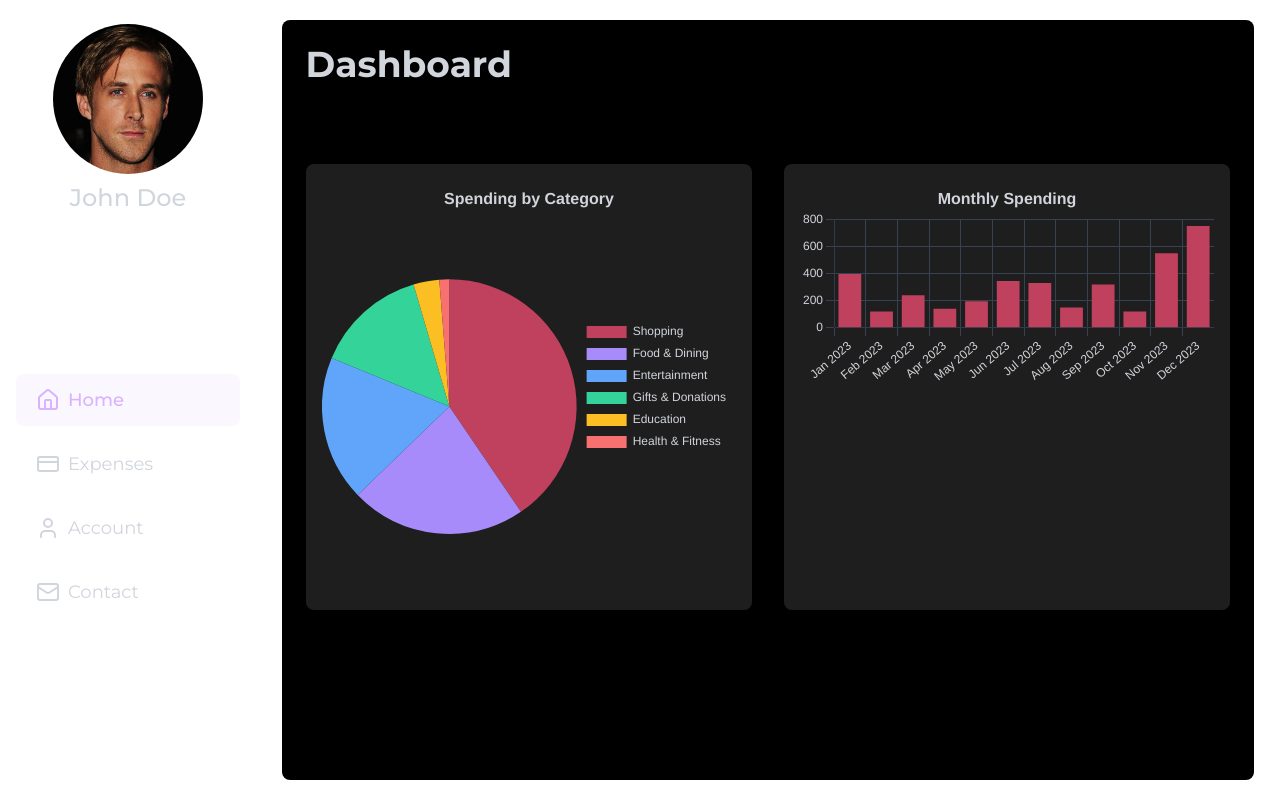
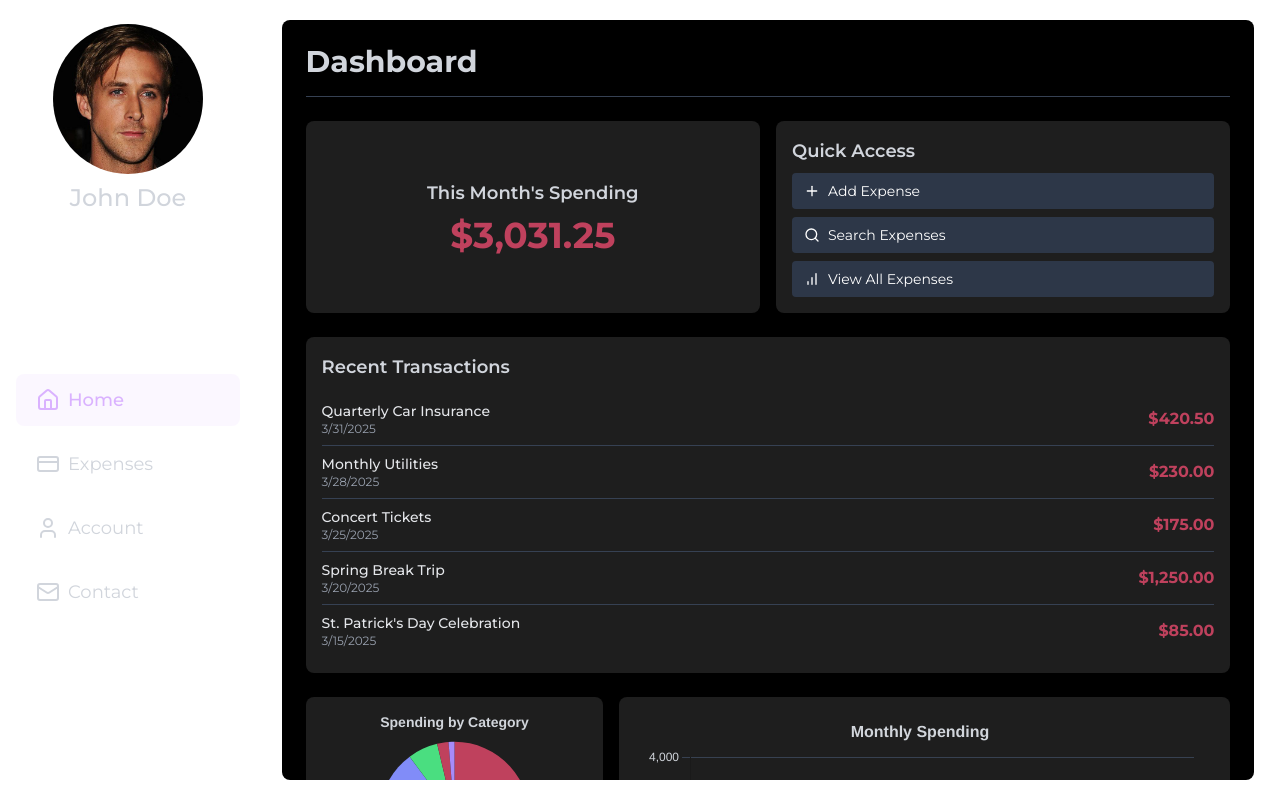
Before and after one commit to vasile-draguta/mpp-moicano, a Next.js app: page / in a window 1280 px wide. Built offline with nearby package versions, Linux system fonts and the light colour scheme.

Commit message:
dashboard

```diff
--- a/app/components/Charts/SpendingByCategoryChart.tsx
+++ b/app/components/Charts/SpendingByCategoryChart.tsx
@@ -38,11 +38,16 @@ const SpendingByCategoryChart = () => {
 
   const options: ChartOptions<'pie'> = {
     responsive: true,
+    maintainAspectRatio: true,
     plugins: {
       legend: {
-        position: 'right' as const,
+        position: 'bottom' as const,
         labels: {
           color: '#D1D5DB', // Gray-300
+          boxWidth: 12,
+          font: {
+            size: 11,
+          },
         },
       },
       title: {
@@ -50,7 +55,11 @@ const SpendingByCategoryChart = () => {
         text: 'Spending by Category',
         color: '#D1D5DB',
         font: {
-          size: 16,
+          size: 14,
+        },
+        padding: {
+          top: 10,
+          bottom: 10,
         },
       },
     },
@@ -110,7 +119,7 @@ const SpendingByCategoryChart = () => {
   }, []);
 
   return (
-    <div className="w-full max-w-2xl mx-auto p-4 bg-[#1E1E1E] rounded-lg shadow-lg">
+    <div className="w-full h-full p-2 bg-[#1E1E1E] rounded-lg shadow-lg flex items-center justify-center">
       <Pie data={chartData} options={options} />
     </div>
   );
--- a/app/components/Charts/SpendingByMonthChart.tsx
+++ b/app/components/Charts/SpendingByMonthChart.tsx
@@ -40,6 +40,15 @@ const SpendingByMonthChart = () => {
 
   const options: ChartOptions<'bar'> = {
     responsive: true,
+    maintainAspectRatio: true,
+    layout: {
+      padding: {
+        left: 10,
+        right: 20,
+        top: 0,
+        bottom: 10,
+      },
+    },
     plugins: {
       legend: {
         display: false,
@@ -51,6 +60,10 @@ const SpendingByMonthChart = () => {
         font: {
           size: 16,
         },
+        padding: {
+          top: 10,
+          bottom: 15,
+        },
       },
     },
     scales: {
@@ -61,14 +74,24 @@ const SpendingByMonthChart = () => {
         },
         ticks: {
           color: '#D1D5DB', // Gray-300
+          font: {
+            size: 12,
+          },
+          maxTicksLimit: 6,
         },
       },
       x: {
         grid: {
           color: '#374151', // Gray-700
+          display: false,
         },
         ticks: {
           color: '#D1D5DB', // Gray-300
+          font: {
+            size: 12,
+          },
+          maxRotation: 45,
+          minRotation: 45,
         },
       },
     },
@@ -103,14 +126,27 @@ const SpendingByMonthChart = () => {
           {} as Record<string, number>,
         );
 
+      // Limit to last 12 months (showing more since we have even more space)
+      const limitedMonths: Record<string, number> = {};
+      const keys = Object.keys(sortedMonths);
+      const values = Object.values(sortedMonths);
+      const startIdx = Math.max(0, keys.length - 12);
+
+      for (let i = startIdx; i < keys.length; i++) {
+        limitedMonths[keys[i]] = values[i];
+      }
+
       setChartData({
-        labels: Object.keys(sortedMonths),
+        labels: Object.keys(limitedMonths),
         datasets: [
           {
             label: 'Total Spending',
-            data: Object.values(sortedMonths),
+            data: Object.values(limitedMonths),
             backgroundColor: '#BF415D',
             borderWidth: 0,
+            borderRadius: 4,
+            barThickness: 22,
+            maxBarThickness: 35,
           },
         ],
       });
@@ -125,7 +161,10 @@ const SpendingByMonthChart = () => {
   }, []);
 
   return (
-    <div className="w-full max-w-2xl mx-auto p-4 bg-[#1E1E1E] rounded-lg shadow-lg">
+    <div
+      className="w-full h-full p-4 bg-[#1E1E1E] rounded-lg shadow-lg flex items-center justify-center"
+      style={{ minHeight: '300px' }}
+    >
       <Bar data={chartData} options={options} />
     </div>
   );
--- a/app/components/ContentScreen/ContentScreen.tsx
+++ b/app/components/ContentScreen/ContentScreen.tsx
@@ -5,7 +5,9 @@ import { ContentScreenProps } from '@/app/types/Component';
 export default function ContentScreen({ children }: ContentScreenProps) {
   return (
     <div className="flex-1 flex items-center justify-center">
-      <div className="bg-black rounded-lg h-[95vh] w-[95%] p-6">{children}</div>
+      <div className="bg-black rounded-lg h-[95vh] w-[95%] p-6 overflow-y-auto">
+        {children}
+      </div>
     </div>
   );
 }
--- a/app/page.tsx
+++ b/app/page.tsx
@@ -4,17 +4,134 @@ import Sidebar from '@/app/components/Sidebar/Sidebar';
 import ContentScreen from '@/app/components/ContentScreen/ContentScreen';
 import SpendingByCategoryChart from './components/Charts/SpendingByCategoryChart';
 import SpendingByMonthChart from './components/Charts/SpendingByMonthChart';
+import { getAllExpenses } from './services/expenseService';
+import { useEffect, useState } from 'react';
+import Link from 'next/link';
+import { Plus, Search, BarChart } from 'lucide-react';
+import { Expense } from './types/Expense';
 
 export default function Home() {
+  const [totalMonthlySpend, setTotalMonthlySpend] = useState(0);
+  const [recentTransactions, setRecentTransactions] = useState<Expense[]>([]);
+
+  useEffect(() => {
+    // Calculate total spend for current month
+    const expenses = getAllExpenses();
+    const currentDate = new Date();
+    const currentMonth = currentDate.getMonth();
+    const currentYear = currentDate.getFullYear();
+
+    const monthlyExpenses = expenses.filter((expense) => {
+      const expenseDate = new Date(expense.date);
+      return (
+        expenseDate.getMonth() === currentMonth &&
+        expenseDate.getFullYear() === currentYear
+      );
+    });
+
+    const total = monthlyExpenses.reduce(
+      (sum, expense) => sum + expense.amount,
+      0,
+    );
+    setTotalMonthlySpend(total);
+
+    // Get recent transactions (last 5)
+    const sortedExpenses = [...expenses].sort(
+      (a, b) => new Date(b.date).getTime() - new Date(a.date).getTime(),
+    );
+    setRecentTransactions(sortedExpenses.slice(0, 5));
+  }, []);
+
+  const formatter = new Intl.NumberFormat('en-US', {
+    style: 'currency',
+    currency: 'USD',
+  });
+
   return (
     <div className="flex h-screen">
       <Sidebar />
       <ContentScreen>
-        <h1 className="text-4xl font-bold text-gray-300 mb-8">Dashboard</h1>
+        <div className="space-y-6 pb-4">
+          <h1 className="text-3xl font-bold text-gray-300 mb-4">Dashboard</h1>
+          <hr className="border-gray-700 mb-6" />
 
-        <div className="grid grid-cols-1 md:grid-cols-2 gap-8 mt-20">
-          <SpendingByCategoryChart />
-          <SpendingByMonthChart />
+          <div className="grid grid-cols-1 md:grid-cols-2 gap-4">
+            {/* Monthly Spend Card - Smaller */}
+            <div className="bg-[#1E1E1E] p-4 rounded-lg shadow-lg flex flex-col justify-center items-center">
+              <h2 className="text-lg font-semibold text-gray-300 mb-2">
+                This Month&apos;s Spending
+              </h2>
+              <p className="text-4xl font-bold text-[#BF415D]">
+                {formatter.format(totalMonthlySpend)}
+              </p>
+            </div>
+
+            {/* Quick Access Card - Smaller */}
+            <div className="bg-[#1E1E1E] p-4 rounded-lg shadow-lg">
+              <h2 className="text-lg font-semibold text-gray-300 mb-2">
+                Quick Access
+              </h2>
+              <div className="flex flex-col space-y-2">
+                <Link
+                  href="/expenses/new"
+                  className="flex items-center bg-[#2D3748] hover:bg-[#4A5568] text-white px-3 py-2 rounded text-sm"
+                >
+                  <Plus size={16} className="mr-2" /> Add Expense
+                </Link>
+                <Link
+                  href="/expenses?search=open"
+                  className="flex items-center bg-[#2D3748] hover:bg-[#4A5568] text-white px-3 py-2 rounded text-sm"
+                >
+                  <Search size={16} className="mr-2" /> Search Expenses
+                </Link>
+                <Link
+                  href="/expenses"
+                  className="flex items-center bg-[#2D3748] hover:bg-[#4A5568] text-white px-3 py-2 rounded text-sm"
+                >
+                  <BarChart size={16} className="mr-2" /> View All Expenses
+                </Link>
+              </div>
+            </div>
+          </div>
+
+          {/* Recent Transactions as a simple list */}
+          <div className="bg-[#1E1E1E] p-4 rounded-lg shadow-lg">
+            <h2 className="text-lg font-semibold text-gray-300 mb-3">
+              Recent Transactions
+            </h2>
+            <ul className="divide-y divide-gray-700">
+              {recentTransactions.map((expense, index) => (
+                <li
+                  key={index}
+                  className="py-2 flex justify-between items-center"
+                >
+                  <div>
+                    <p className="font-medium text-gray-200 text-sm">
+                      {expense.description}
+                    </p>
+                    <p className="text-xs text-gray-400">
+                      {new Date(expense.date).toLocaleDateString()}
+                    </p>
+                  </div>
+                  <span className="text-[#BF415D] font-bold">
+                    {formatter.format(expense.amount)}
+                  </span>
+                </li>
+              ))}
+            </ul>
+          </div>
+
+          {/* Charts - Bigger monthly chart */}
+          <div className="mx-auto w-full">
+            <div className="grid grid-cols-1 md:grid-cols-12 gap-4">
+              <div className="md:col-span-4 aspect-square mx-auto w-full">
+                <SpendingByCategoryChart />
+              </div>
+              <div className="md:col-span-8 mx-auto w-full">
+                <SpendingByMonthChart />
+              </div>
+            </div>
+          </div>
         </div>
       </ContentScreen>
     </div>
--- a/app/utils/mockData.ts
+++ b/app/utils/mockData.ts
@@ -1,233 +1,251 @@
 export const expenses = [
-  // January 2023
+  // November 2024
   {
     id: 1,
-    date: '2023-01-05',
-    description: 'New Year Celebration',
-    amount: 150.0,
-    category: 'Entertainment',
-    merchant: 'Local Restaurant',
+    date: '2024-11-05',
+    description: 'Thanksgiving Groceries',
+    amount: 278.5,
+    category: 'Food & Dining',
+    merchant: 'Whole Foods',
   },
   {
     id: 2,
-    date: '2023-01-10',
-    description: 'Winter Clothes',
-    amount: 200.0,
+    date: '2024-11-12',
+    description: 'Winter Coat',
+    amount: 189.99,
     category: 'Shopping',
-    merchant: 'H&M',
+    merchant: 'North Face',
   },
   {
     id: 3,
-    date: '2023-01-15',
-    description: 'Gym Membership',
-    amount: 45.99,
+    date: '2024-11-18',
+    description: 'Pre-Black Friday Shopping',
+    amount: 345.75,
+    category: 'Shopping',
+    merchant: 'Best Buy',
+  },
+  {
+    id: 4,
+    date: '2024-11-22',
+    description: 'Family Movie Night',
+    amount: 65.25,
+    category: 'Entertainment',
+    merchant: 'AMC Theaters',
+  },
+  {
+    id: 5,
+    date: '2024-11-28',
+    description: 'Black Friday Shopping',
+    amount: 520.0,
+    category: 'Shopping',
+    merchant: 'Various Stores',
+  },
+
+  // December 2024
+  {
+    id: 6,
+    date: '2024-12-02',
+    description: 'Holiday Decorations',
+    amount: 145.5,
+    category: 'Shopping',
+    merchant: 'Home Depot',
+  },
+  {
+    id: 7,
+    date: '2024-12-08',
+    description: 'Winter Concert Tickets',
+    amount: 210.0,
+    category: 'Entertainment',
+    merchant: 'Ticketmaster',
+  },
+  {
+    id: 8,
+    date: '2024-12-15',
+    description: 'Holiday Gifts',
+    amount: 485.75,
+    category: 'Gifts & Donations',
+    merchant: 'Various Stores',
+  },
+  {
+    id: 9,
+    date: '2024-12-20',
+    description: 'Christmas Dinner',
+    amount: 195.25,
+    category: 'Food & Dining',
+    merchant: 'Local Grocery',
+  },
+  {
+    id: 10,
+    date: '2024-12-28',
+    description: "New Year's Eve Party",
+    amount: 230.0,
+    category: 'Entertainment',
+    merchant: 'Liquor Store',
+  },
+  {
+    id: 11,
+    date: '2024-12-31',
+    description: 'Annual Gym Membership',
+    amount: 599.99,
     category: 'Health & Fitness',
     merchant: 'Fitness World',
   },
 
-  // February 2023
+  // January 2025
   {
-    id: 4,
-    date: '2023-02-01',
-    description: "Valentine's Day Dinner",
-    amount: 85.5,
-    category: 'Food & Dining',
-    merchant: 'Olive Garden',
+    id: 12,
+    date: '2025-01-03',
+    description: 'New Year Health Supplements',
+    amount: 87.5,
+    category: 'Health & Fitness',
+    merchant: 'GNC',
   },
   {
-    id: 5,
-    date: '2023-02-10',
-    description: 'Movie Night',
-    amount: 35.0,
-    category: 'Entertainment',
-    merchant: 'Cineplex',
+    id: 13,
+    date: '2025-01-08',
+    description: 'Winter Sales Shopping',
+    amount: 245.0,
+    category: 'Shopping',
+    merchant: "Macy's",
+  },
+  {
+    id: 14,
+    date: '2025-01-14',
+    description: 'Home Office Upgrade',
+    amount: 899.99,
+    category: 'Shopping',
+    merchant: 'Apple Store',
+  },
+  {
+    id: 15,
+    date: '2025-01-20',
+    description: 'Ski Trip Weekend',
+    amount: 725.5,
+    category: 'Travel',
+    merchant: 'Airbnb',
+  },
+  {
+    id: 16,
+    date: '2025-01-25',
+    description: 'Winter Car Maintenance',
+    amount: 320.75,
+    category: 'Transportation',
+    merchant: 'AutoZone',
+  },
+  {
+    id: 17,
+    date: '2025-01-30',
+    description: 'Monthly Utilities',
+    amount: 235.5,
+    category: 'Housing',
+    merchant: 'Electric Company',
   },
 
-  // March 2023
+  // February 2025
   {
-    id: 6,
-    date: '2023-03-05',
-    description: 'Spring Shopping',
-    amount: 175.25,
+    id: 18,
+    date: '2025-02-05',
+    description: "Valentine's Day Gift",
+    amount: 175.0,
+    category: 'Gifts & Donations',
+    merchant: 'Jewelry Store',
+  },
+  {
+    id: 19,
+    date: '2025-02-10',
+    description: 'Tax Preparation Services',
+    amount: 250.0,
+    category: 'Other',
+    merchant: 'Accounting Firm',
+  },
+  {
+    id: 20,
+    date: '2025-02-14',
+    description: "Valentine's Day Dinner",
+    amount: 185.5,
+    category: 'Food & Dining',
+    merchant: 'Fine Dining Restaurant',
+  },
+  {
+    id: 21,
+    date: '2025-02-18',
+    description: 'Online Course Subscription',
+    amount: 129.99,
+    category: 'Education',
+    merchant: 'Coursera',
+  },
+  {
+    id: 22,
+    date: '2025-02-22',
+    description: 'Weekend Getaway',
+    amount: 430.25,
+    category: 'Travel',
+    merchant: 'Hotel Chain',
+  },
+  {
+    id: 23,
+    date: '2025-02-28',
+    description: 'Monthly Utilities',
+    amount: 240.5,
+    category: 'Housing',
+    merchant: 'Electric Company',
+  },
+
+  // March 2025
+  {
+    id: 24,
+    date: '2025-03-05',
+    description: 'Spring Wardrobe Update',
+    amount: 350.75,
     category: 'Shopping',
     merchant: 'Zara',
   },
   {
-    id: 7,
-    date: '2023-03-15',
-    description: "St. Patrick's Day",
-    amount: 65.0,
+    id: 25,
+    date: '2025-03-10',
+    description: 'Home Improvement Project',
+    amount: 520.0,
+    category: 'Housing',
+    merchant: 'IKEA',
+  },
+  {
+    id: 26,
+    date: '2025-03-15',
+    description: "St. Patrick's Day Celebration",
+    amount: 85.0,
     category: 'Food & Dining',
     merchant: 'Irish Pub',
   },
-
-  // April 2023
   {
-    id: 8,
-    date: '2023-04-01',
-    description: 'Easter Brunch',
-    amount: 95.0,
-    category: 'Food & Dining',
-    merchant: 'Local Cafe',
+    id: 27,
+    date: '2025-03-20',
+    description: 'Spring Break Trip',
+    amount: 1250.0,
+    category: 'Travel',
+    merchant: 'Airline',
   },
   {
-    id: 9,
-    date: '2023-04-15',
-    description: 'Spring Cleaning Supplies',
-    amount: 45.75,
-    category: 'Shopping',
-    merchant: 'Target',
-  },
-
-  // May 2023
-  {
-    id: 10,
-    date: '2023-05-01',
-    description: 'Cinco de Mayo',
-    amount: 75.0,
-    category: 'Food & Dining',
-    merchant: 'Mexican Restaurant',
-  },
-  {
-    id: 11,
-    date: '2023-05-15',
-    description: "Mother's Day Gift",
-    amount: 120.0,
-    category: 'Gifts & Donations',
-    merchant: 'Local Boutique',
-  },
-
-  // June 2023
-  {
-    id: 12,
-    date: '2023-06-01',
-    description: 'Summer Clothes',
-    amount: 250.0,
-    category: 'Shopping',
-    merchant: 'H&M',
-  },
-  {
-    id: 13,
-    date: '2023-06-15',
-    description: "Father's Day Dinner",
-    amount: 95.0,
-    category: 'Food & Dining',
-    merchant: 'Steakhouse',
-  },
-
-  // July 2023
-  {
-    id: 14,
-    date: '2023-07-04',
-    description: 'Independence Day BBQ',
-    amount: 150.0,
-    category: 'Food & Dining',
-    merchant: 'Local Grocery',
-  },
-  {
-    id: 15,
-    date: '2023-07-15',
-    description: 'Summer Concert',
-    amount: 180.0,
+    id: 28,
+    date: '2025-03-25',
+    description: 'Concert Tickets',
+    amount: 175.0,
     category: 'Entertainment',
     merchant: 'Ticketmaster',
   },
-
-  // August 2023
   {
-    id: 16,
-    date: '2023-08-01',
-    description: 'Beach Day Supplies',
-    amount: 85.0,
-    category: 'Shopping',
-    merchant: 'Walmart',
+    id: 29,
+    date: '2025-03-28',
+    description: 'Monthly Utilities',
+    amount: 230.0,
+    category: 'Housing',
+    merchant: 'Electric Company',
   },
   {
-    id: 17,
-    date: '2023-08-15',
-    description: 'Summer Festival',
-    amount: 65.0,
-    category: 'Entertainment',
-    merchant: 'Local Festival',
-  },
-
-  // September 2023
-  {
-    id: 18,
-    date: '2023-09-01',
-    description: 'Back to School Supplies',
-    amount: 120.0,
-    category: 'Education',
-    merchant: 'Staples',
-  },
-  {
-    id: 19,
-    date: '2023-09-15',
-    description: 'Fall Clothes',
-    amount: 200.0,
-    category: 'Shopping',
-    merchant: 'Gap',
-  },
-
-  // October 2023
-  {
-    id: 20,
-    date: '2023-10-01',
-    description: 'Halloween Decorations',
-    amount: 75.0,
-    category: 'Shopping',
-    merchant: 'Party Store',
-  },
-  {
-    id: 21,
-    date: '2023-10-15',
-    description: 'Pumpkin Patch',
-    amount: 45.0,
-    category: 'Entertainment',
-    merchant: 'Local Farm',
-  },
-
-  // November 2023
-  {
-    id: 22,
-    date: '2023-11-01',
-    description: 'Thanksgiving Groceries',
-    amount: 250.0,
-    category: 'Food & Dining',
-    merchant: 'Whole Foods',
-  },
-  {
-    id: 23,
-    date: '2023-11-15',
-    description: 'Black Friday Shopping',
-    amount: 300.0,
-    category: 'Shopping',
-    merchant: 'Best Buy',
-  },
-
-  // December 2023
-  {
-    id: 24,
-    date: '2023-12-01',
-    description: 'Christmas Decorations',
-    amount: 150.0,
-    category: 'Shopping',
-    merchant: 'Home Depot',
-  },
-  {
-    id: 25,
-    date: '2023-12-15',
-    description: 'Holiday Gifts',
-    amount: 400.0,
-    category: 'Gifts & Donations',
-    merchant: 'Various Stores',
-  },
-  {
-    id: 26,
-    date: '2023-12-25',
-    description: "New Year's Eve Party",
-    amount: 200.0,
-    category: 'Entertainment',
-    merchant: 'Local Venue',
+    id: 30,
+    date: '2025-03-31',
+    description: 'Quarterly Car Insurance',
+    amount: 420.5,
+    category: 'Transportation',
+    merchant: 'Insurance Company',
   },
 ];
```
